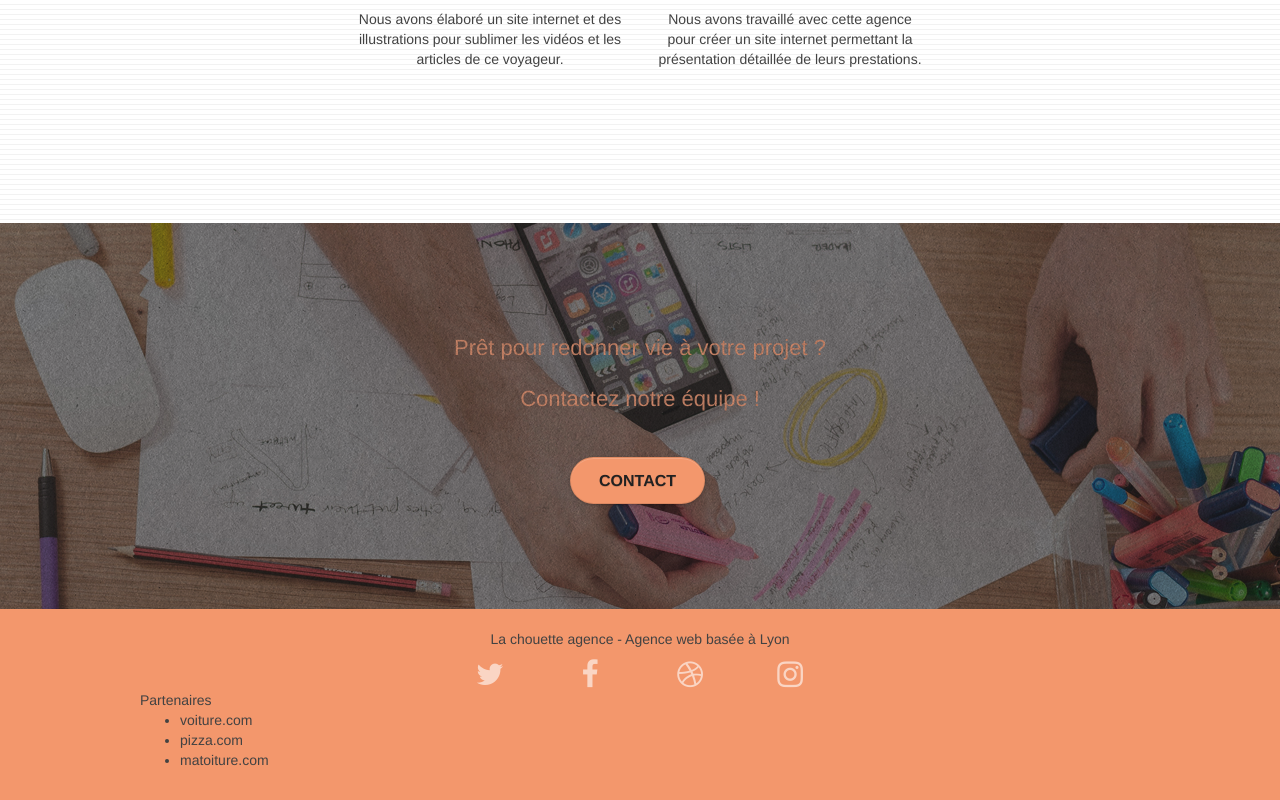
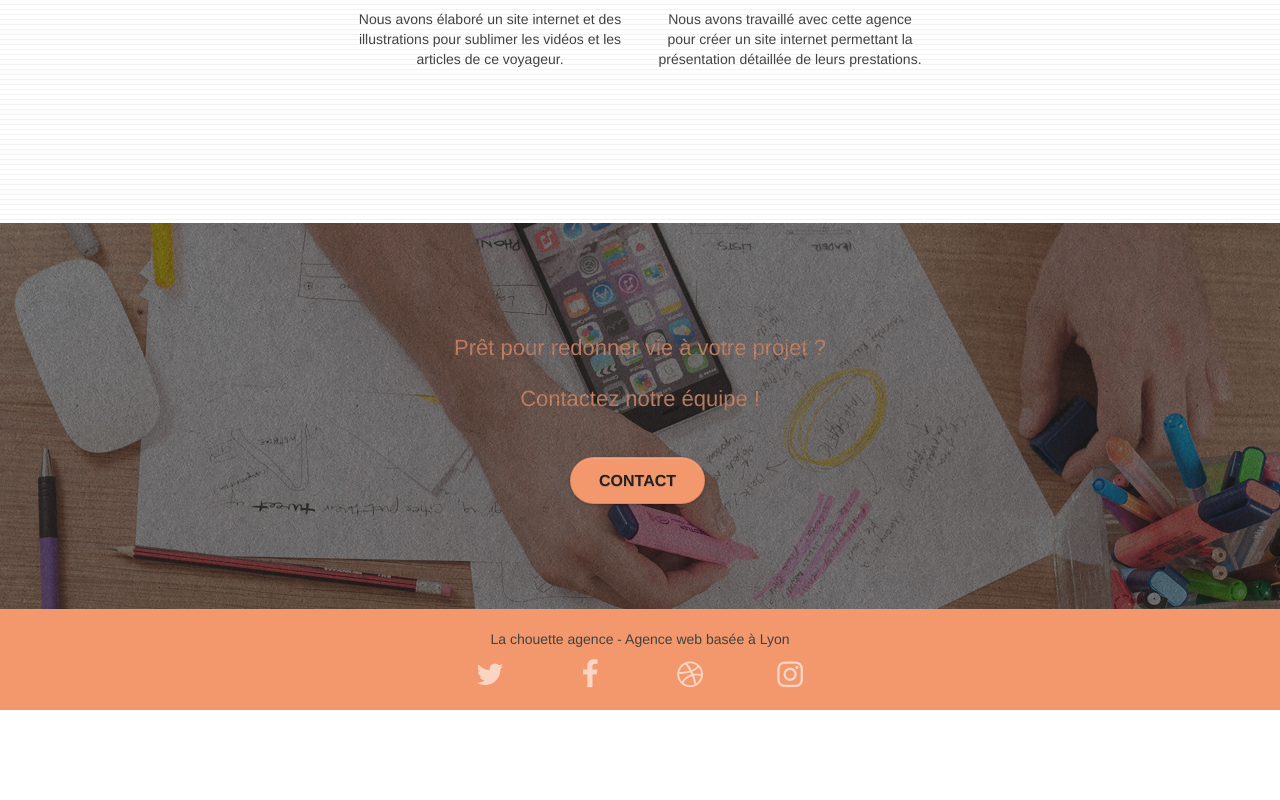
Before and after one commit to cedric-renais/projet_la_chouette_agence, a plain HTML site: page index.html in a window 1280 px wide. Shown: the part 2760-3560 px from the top of the page. After the commit the page ends 3470 px from the top, so only its background shows below. Drawn offline with nearby package versions, Linux system fonts and the light colour scheme.

Commit message:
v0.014 : Removal partner links

```diff
--- a/index.html
+++ b/index.html
@@ -272,16 +272,6 @@
 								</div>
 							</div>
 						</div>
-						<div class="row">
-							<div class="col-sm-4">
-								Partenaires
-								<ul class="external-link">
-									<li><a href="voiture.com">voiture.com</a></li>
-									<li><a href="pizza.com">pizza.com</a></li>
-									<li><a href="matoiture.com">matoiture.com</a></li>
-								</ul>
-							</div>
-						</div>
 					</div>
 				</div>
 			</div>
```
